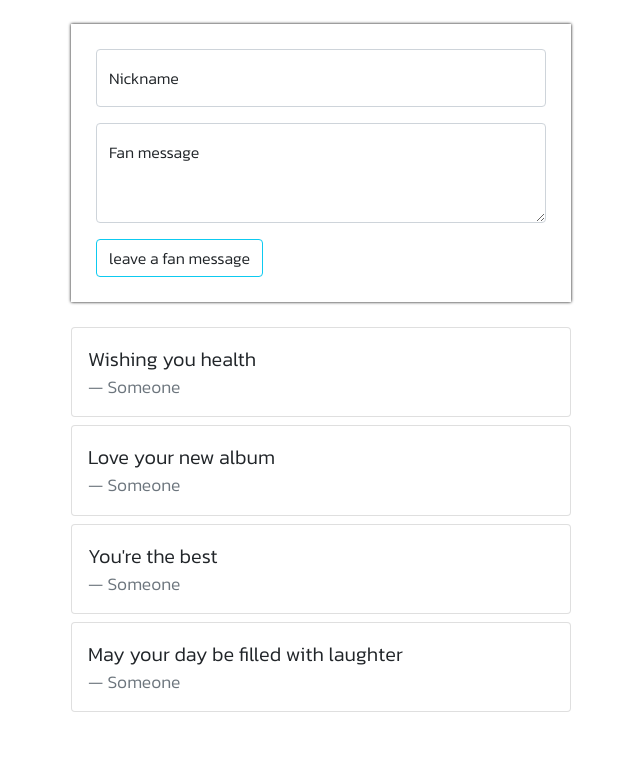
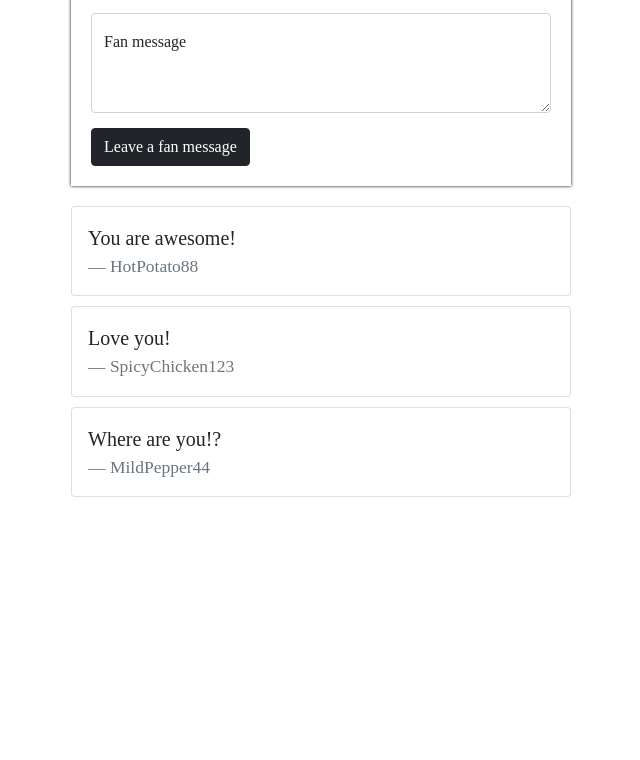
Before and after one commit to Al-Hajjri/fanbook-project, a Flask app: page / in a window 1280 px wide. Shown: the part 401-1161 px from the top of the page, without its empty margins (319-959 px from the left). After the commit the page ends 898 px from the top, so only its background shows below. Run offline with Flask 3, Linux system fonts and the light colour scheme.

Commit message:
First Commit

```diff
--- a/templates/index.html
+++ b/templates/index.html
@@ -3,113 +3,145 @@
 
 <head>
   <meta charset="UTF-8">
+  <meta http-equiv="X-UA-Compatible" content="IE=edge">
   <meta name="viewport" content="width=device-width, initial-scale=1.0">
+
   <link href="https://cdn.jsdelivr.net/npm/bootstrap@5.0.2/dist/css/bootstrap.min.css" rel="stylesheet"
     integrity="sha384-EVSTQN3/azprG1Anm3QDgpJLIm9Nao0Yz1ztcQTwFspd3yD65VohhpuuCOmLASjC" crossorigin="anonymous">
   <script src="https://ajax.googleapis.com/ajax/libs/jquery/3.5.1/jquery.min.js"></script>
   <script src="https://cdn.jsdelivr.net/npm/bootstrap@5.0.2/dist/js/bootstrap.bundle.min.js"
     integrity="sha384-MrcW6ZMFYlzcLA8Nl+NtUVF0sA7MsXsP1UyJoMp4YLEuNSfAP+JcXn/tWtIaxVXM"
     crossorigin="anonymous"></script>
-        <link rel="preconnect" href="https://fonts.googleapis.com">
-<link rel="preconnect" href="https://fonts.gstatic.com" crossorigin>
-<link href="https://fonts.googleapis.com/css2?family=Kanit:wght@300&display=swap" rel="stylesheet">
-<script>
 
-</script>
-    <title>Fan book </title>
+  <title>Fan Book Site</title>
+
+  <link href="https://fonts.googleapis.com/css2?family=Noto+Serif+KR:wght@200;300;400;500;600;700;900&display=swap"
+    rel="stylesheet">
   <style>
-        *{
-            font-family: 'Kanit', sans-serif;
+    * {
+      font-family: 'Noto Serif KR', serif;
     }
+
     .mypic {
       width: 100%;
-            height: 400px;
-            background-image: linear-gradient(0deg, rgba(0, 0, 0, 0.5), rgba(0, 0, 0, 0.5)), url('https://c4.wallpaperflare.com/wallpaper/907/624/845/band-music-one-direction-wallpaper-preview.jpg');
-            background-position: center;
+      height: 300px;
+      background-image: linear-gradient(0deg, rgba(0, 0, 0, 0.5), rgba(0, 0, 0, 0.5)), url('http://res.heraldm.com/content/image/2021/11/30/20211130000272_0.jpg');
+      background-position: center 30%;
       background-size: cover;
       color: white;
-            text-align: center;
       display: flex;
+      flex-direction: column;
       align-items: center;
       justify-content: center;
-            flex-direction: column;
     }
 
-        .mycontent {
-            padding: 25px;
+    .mypost {
       width: 95%;
       max-width: 500px;
-            margin: 25px auto 25px auto;
+      margin: 20px auto 20px auto;
       box-shadow: 0px 0px 3px 0px black;
+      padding: 20px;
+    }
 
+    .mypost>button {
+      margin-top: 15px;
     }
-        .mycard {
+
+    .mycards {
       width: 95%;
       max-width: 500px;
       margin: auto;
     }
+
+    .mycards>.card {
+      margin-top: 10px;
+      margin-bottom: 10px;
+    }
   </style>
+  <script>
+    $(document).ready(function () {
+      alert('Loading is complete!')
+      $.ajax({
+        type: "GET",
+        url: "http://spartacodingclub.shop/sparta_api/weather/seoul",
+        data: {},          //digunakan untuk post request
+        success: function (response) {
+         $('#temp').text(response.temp)
+        }
+      });
+    });
+    //chalanges 2
+    function submit() {
+      let nama = $('#name').val();
+      let komen = $('#comment').val();
+
+      if (nama === '' || komen === '') {
+        alert('Jangan inputan kosong yang lu masukin')
+        return;
+      } else {
+        let temp_html = `
+                  <div class="card">
+                    <div class="card-body">
+                      <blockquote class="blockquote mb-0">
+                        <p>${komen}</p>
+                        <footer class="blockquote-footer">${nama}</footer>
+                      </blockquote>
+                    </div>
+                  </div>
+                                `   ;
+        $('#comment-list').append(temp_html)
+        $('#name').val('');
+        $('#comment').val('');
+
+      }
+    }
+
+
+  </script>
 </head>
 
 <body>
   <div class="mypic">
-        <h1>One direction fan   book</h1>
+    <h1>BTS Fan Book Site</h1>
+    <p>Current Temperature in Seoul: <span id="temp"></span>degrees</p>
   </div>
-
-    <div class="mycontent">
+  <div class="mypost">
     <div class="form-floating mb-3">
-            <input type="email" class="form-control" id="floatingInput" placeholder="Nickname">
+      <input type="text" class="form-control" id="name" placeholder="url">
       <label for="floatingInput">Nickname</label>
     </div>
     <div class="form-floating">
-            <textarea class="form-control" placeholder="Leave a fan message here" id="floatingTextarea2"
-                style="height: 100px"></textarea>
+      <textarea class="form-control" placeholder="Leave a comment here" id="comment" style="height: 100px"></textarea>
       <label for="floatingTextarea2">Fan message</label>
     </div>
-        <button  class="btn btn-outline-info text-dark mt-3">leave a fan message</button>
+    <button onclick="submit()" type="button" class="btn btn-dark">Leave a fan message</button>
   </div>
-
-    <div class="mycard">
-        <div class="card mt-2 mb-2">
-            <div class="card-body ">
+  <div class="mycards" id="comment-list">
+    <div class="card">
+      <div class="card-body">
         <blockquote class="blockquote mb-0">
-                    <p>Wishing you health</p>
-                    <footer class="blockquote-footer">Someone <cite title="Source Title"></cite>
-                    </footer>
+          <p>You are awesome!</p>
+          <footer class="blockquote-footer">HotPotato88</footer>
         </blockquote>
       </div>
     </div>
-        <div class="card mt-2 mb-2">
+    <div class="card">
       <div class="card-body">
         <blockquote class="blockquote mb-0">
-                    <p>Love your new album</p>
-                    <footer class="blockquote-footer">Someone<cite title="Source Title"></cite>
-                    </footer>
+          <p>Love you!</p>
+          <footer class="blockquote-footer">SpicyChicken123</footer>
         </blockquote>
       </div>
     </div>
-        <div class="card mt-2 mb-2">
+    <div class="card">
       <div class="card-body">
         <blockquote class="blockquote mb-0">
-                    <p>You're the best</p>
-                    <footer class="blockquote-footer">Someone<cite title="Source Title"></cite>
-                    </footer>
-                </blockquote>
-            </div>
-        </div>
-        <div class="card mt-2 mb-5">
-            <div class="card-body">
-                <blockquote class="blockquote mb-0">
-                    <p>May your day be filled with laughter</p>
-                    <footer class="blockquote-footer">Someone <cite title="Source Title"></cite>
-                    </footer>
+          <p>Where are you!?</p>
+          <footer class="blockquote-footer">MildPepper44</footer>
         </blockquote>
       </div>
     </div>
   </div>
-
 </body>
 
 </html>
-
-<!--  -->
```
Lines whose indentation alone changed are shown as unchanged.
